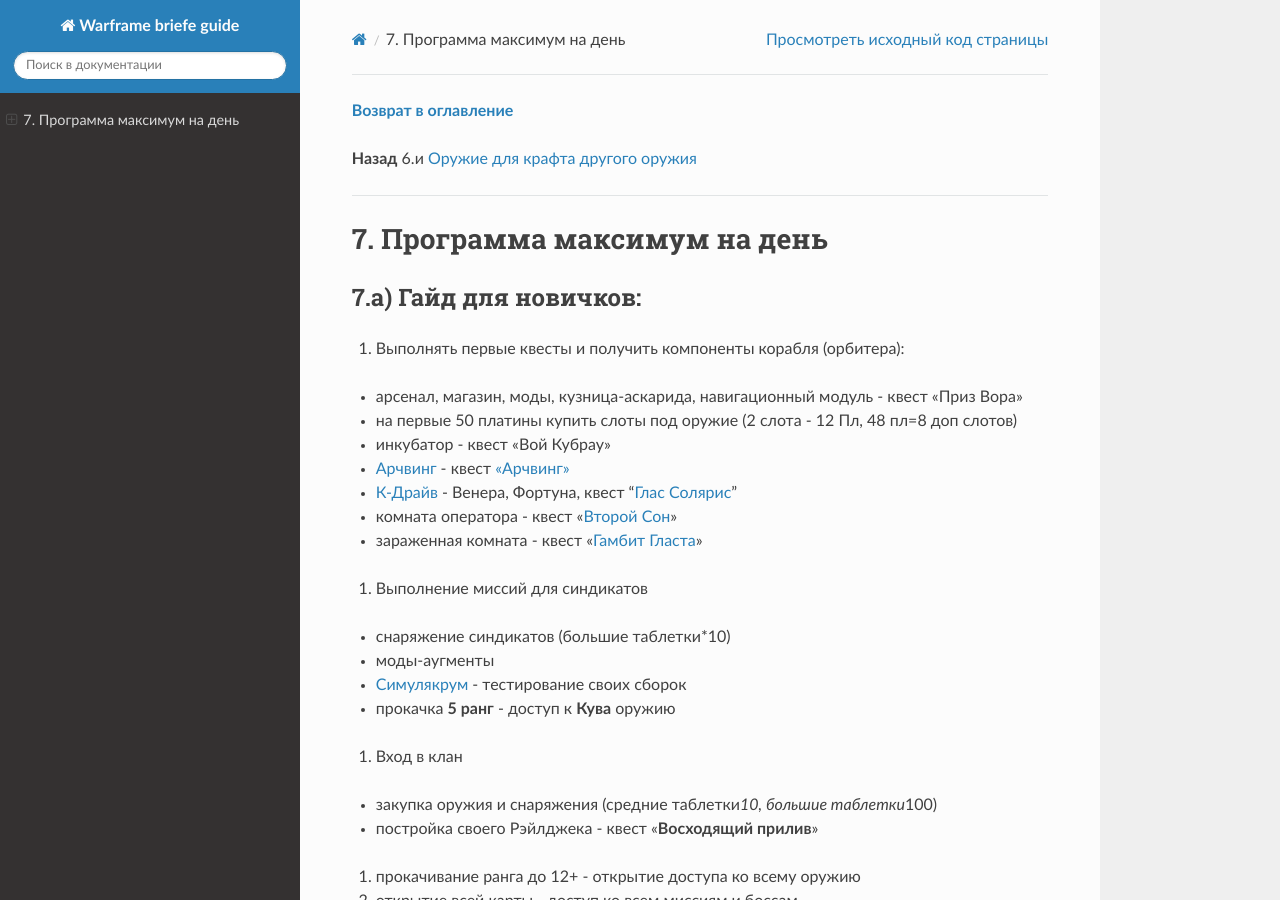
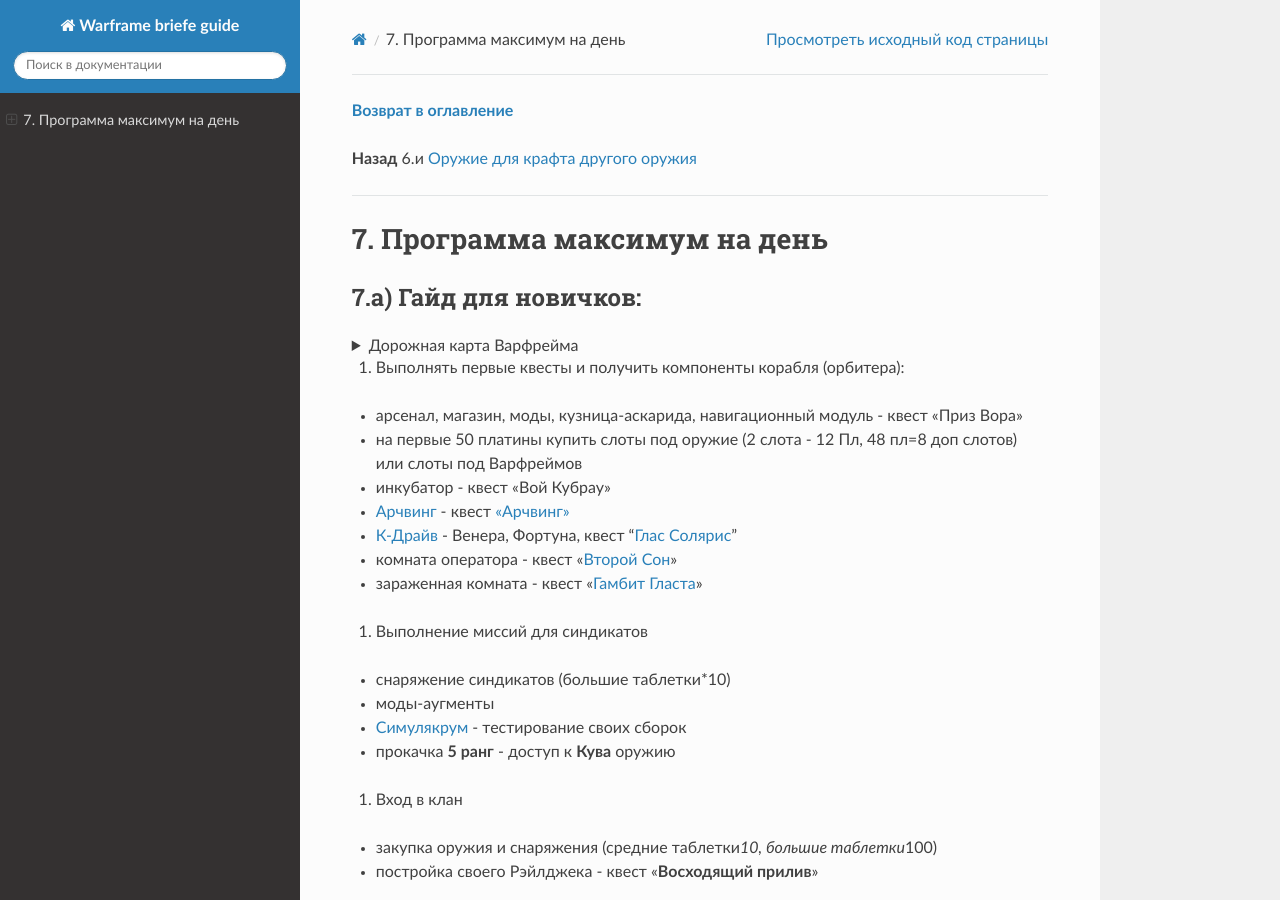
Before and after one commit to crackedmind/warframe-brief-guide, a Sphinx documentation site: the page built from source/07.md, in a window 1280 px wide and 900 px high. Built offline with Sphinx 7.4.7 and the Read the Docs theme 2.0.0, drawn with Linux system fonts in a browser that asks for light colours.

Commit message:
Gelios+mapOfWarframe

```diff
--- a/source/07.md
+++ b/source/07.md
@@ -7,12 +7,19 @@
 ## 7. Программа максимум на день
 
 ### 7.а) Гайд для новичков:
+<details>
+<summary> Дорожная карта Варфрейма  </summary>
 
-1) Выполнять первые квесты и получить компоненты корабля (орбитера):
+![Дорожная карта Варфрейма](pictures/Dorozhnaya_karta_razvitia_v_Warframe.png  "Прохождение игры и открытие дополнительных возможностей")
+	[Исходник картинки](https://vk.com/doc390555441_581674121?hash=25c9ca2462a7310d68&dl=8486df36bf75821f23)
+
+</details>
+
+1. Выполнять первые квесты и получить компоненты корабля (орбитера):
 
 - арсенал, магазин, моды, кузница-аскарида, навигационный модуль - квест "Приз Вора"
 
-- на первые 50 платины купить слоты под оружие (2 слота - 12 Пл, 48 пл=8 доп слотов)
+- на первые 50 платины купить слоты под оружие (2 слота - 12 Пл, 48 пл=8 доп слотов) или слоты под Варфреймов
 
 - инкубатор - квест "Вой Кубрау"
 
@@ -24,7 +31,7 @@
 
 - зараженная комната - квест "[Гамбит Гласта](https://warframe.fandom.com/ru/wiki/%D0%93%D0%B0%D0%BC%D0%B1%D0%B8%D1%82_%D0%93%D0%BB%D0%B0%D1%81%D1%82%D0%B0)"
 
-2) Выполнение миссий для синдикатов
+2. Выполнение миссий для синдикатов
 
 - снаряжение синдикатов (большие таблетки*10)
 
@@ -34,7 +41,7 @@
 
 - прокачка **5 ранг** - доступ к **Кува** оружию
 
-3) Вход в клан
+3. Вход в клан
 
 - закупка оружия и снаряжения (средние таблетки*10, большие таблетки*100)
 
@@ -57,7 +64,7 @@
 
 ### 7.б) Что делать в игре (если вы ВДРУГ не знали)
 
-1) Рейды ВД, и 2 рейда на ВХ - мистики~~
+1. Рейды ВД, и 2 рейда на ВХ - мистики~~
 
 	- Закон Воздаяния (ЗВ)
 
@@ -65,7 +72,7 @@
 
 	- Возрождение Джордаса (ВД) - пока нет рецепта для изготовления ингибитора (в додзё)  С февраля 2018 года рейды заблокированы
 
-2) 	- Ночная волна (или Антракт)
+2. 	- Ночная волна (или Антракт)
 
 	- недельные и дневные задания
 
@@ -82,7 +89,7 @@
 
 			- **Нитаин** - 15 кредитов волны за 5 шт нитаина
 
-3) 	- Резня обычная (20-30 уровни)
+3. 	- Резня обычная (20-30 уровни)
 
 		- части Коры (варфрейм)
 
@@ -125,7 +132,7 @@
 
 		- 5%(ротация С)		- [эфемера](https://warframe.fandom.com/ru/wiki/%D0%AD%D1%84%D0%B5%D0%BC%D0%B5%D1%80%D0%B0) “Посевная поступь”
 
-4) **Рэйлджек**
+4. **Рэйлджек**
 
 	- фарм синтеза-**модуляров** (1 модуляр - 20 000 опыта. 1 модуляр за 1 500 синтеза в Ранг, всего 40 модуляров (без командной ветки))
 
@@ -137,7 +144,7 @@
 
 	- **Шиду**, **Капчура** - Корабли Владеющих Разумом в Вуали
 
-5) **Личи Кувы**
+5. **Личи Кувы**
 
 	- фарм **реликвий реквиема** - с личеней (5%), с миссий Кувы (50% и 100%)
 
@@ -151,14 +158,13 @@
 
 	- **захват Личей** для перепродажи и/или использование Лича Кувы на Рэилджеке (не подтверждено)
 
-6) 	а) Сфера извлечения прибыли - награды
+6. 	а) Сфера извлечения прибыли - награды
 
 	- Сигил "Кровопролитие" (3%)
 
 	- Модель "Сфера Извлечения Прибыли"
 
 	б) Сфера эксплуатации
-
 
     - 100%		- Тороид Лазулит
 
@@ -168,7 +174,7 @@
 
 	- Модель «Сфера Эксплуатации»
 
-7) 	**[Вылазка](https://warframe.fandom.com/ru/wiki/%D0%92%D1%8B%D0%BB%D0%B0%D0%B7%D0%BA%D0%B0)**- награды (было до обновы 25.8.0)
+7. 	**[Вылазка](https://warframe.fandom.com/ru/wiki/%D0%92%D1%8B%D0%BB%D0%B0%D0%B7%D0%BA%D0%B0)**- награды (было до обновы 25.8.0)
 
 	- 28% 		- Скульптура Анаса
 
@@ -181,7 +187,7 @@
 	- по 2,5%	- Адаптер эксилус, реактор, катализатор, форма
 	- 0,18%	- [легендарное ядро синтеза](https://warframe.fandom.com/ru/wiki/%D0%AF%D0%B4%D1%80%D0%BE_%D0%A1%D0%B8%D0%BD%D1%82%D0%B5%D0%B7%D0%B0)
 
-8) Репутация синдиков в макс до капа (+миссии синдиков) - миссии Синдикатов идут сверх капа - имеет смысл проходить их после набора дневного лимита опыта
+8. Репутация синдиков в макс до капа (+миссии синдиков) - миссии Синдикатов идут сверх капа - имеет смысл проходить их после набора дневного лимита опыта
 
 	- моды синдиков (аугмент)
 
@@ -189,11 +195,11 @@
 
 	- разное (части оружия на арч, сигилы, капчуры, релики(!!!))
 
-9) Репутация с остронами и перьями в макс до капа, Соляры, Дети труб, Конклав, Симэрис
+9. Репутация с остронами и перьями в макс до капа, Соляры, Дети труб, Конклав, Симэрис
 
 	- усиление оператора (внешка, усилители, мистификаторы)
 
-10) 1 раз в неделю:
+10. 1 раз в неделю:
 
 	- **[Скульптуры Аятан](https://warframe.fandom.com/ru/wiki/%D0%A1%D0%BA%D1%83%D0%BB%D1%8C%D0%BF%D1%82%D1%83%D1%80%D1%8B_%D0%90%D1%8F%D1%82%D0%B0%D0%BD)** 	- обновление в ночь с воскресенья на понедельник;
 
@@ -201,7 +207,7 @@
 
 	- **[Ночная Волна](https://warframe.fandom.com/ru/wiki/%D0%9D%D0%BE%D1%87%D0%BD%D0%B0%D1%8F_%D0%92%D0%BE%D0%BB%D0%BD%D0%B0)**		- дэйлики, обновление в ночь с воскресенья на понедельник;
 
-11) **Миссии разлома** - фарм прайм хлама
+11. **Миссии разлома** - фарм прайм хлама
 
 	- себе на сборку;
 
@@ -209,7 +215,7 @@
 
 	- фарм ради дукатов;
 
-12) Ивенты
+12. Ивенты
 
 	- праздничные - награды
 
@@ -237,11 +243,11 @@
 
 
 
-13) Теннокон	- покупка билетов с 19 марта - бронь и прочее!
+13. Теннокон	- покупка билетов с 19 марта - бронь и прочее!
 
 		- годовщина игры 26 марта 2013
 
-### в) Фарм ресурсов<span style="text-decoration:underline;"> </span>
+### в) Фарм ресурсов
 
 - **[Кува ](https://warframe.fandom.com/ru/wiki/%D0%9A%D1%83%D0%B2%D0%B0)**	- Крепость Кувы - Тавеун - Бесконечная кува  (спец миссии с наградой)
 
@@ -252,7 +258,6 @@
  - Миссия на Мару-базаре - 1 раз в неделю **Аятанская** скульптура
  - Миссии **Арбитража** - награда, и за счет **Аятанских** скульптур в наградах ротаций
 - Фортуна (Венера)
-
 - **[Цетус](https://warframe.fandom.com/ru/wiki/%D0%A6%D0%B5%D1%82%D1%83%D1%81)**
 
 	- майнить ресурсы в долине Эйдолонов
--- a/source/conf.py
+++ b/source/conf.py
@@ -22,7 +22,7 @@
 author = 'Alexander Tomlenov'
 
 # The full version, including alpha/beta/rc tags
-release = '30.6.0'
+release = '30.7.0'
 
 # -- General configuration ---------------------------------------------------
 
```
Also changed, not shown: source/01_a.md (+5 -2 lines), 1 other file.
